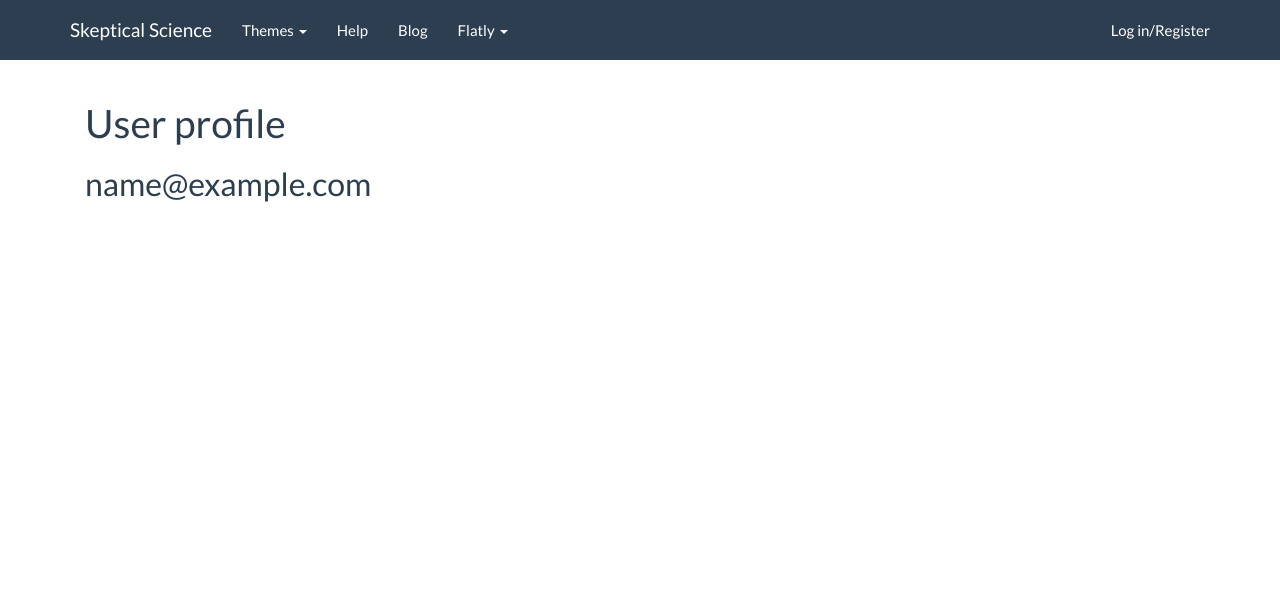
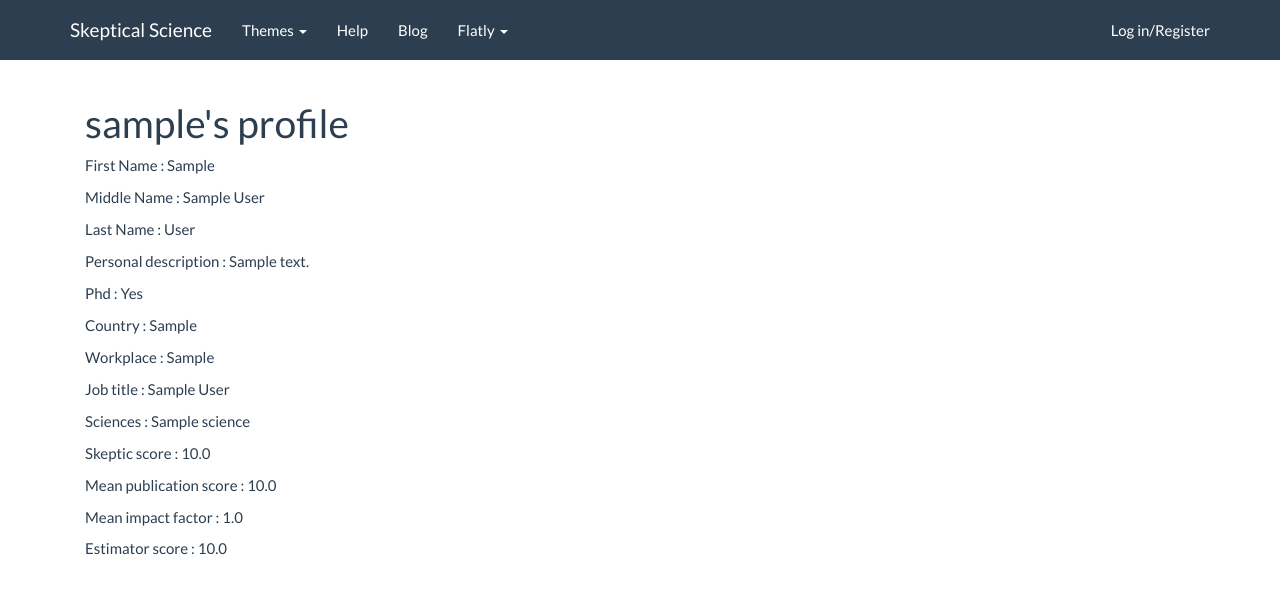
Before and after one commit to Astyan-42/skepticalscience, a Django app: page /accounts/user_profile/1 in a window 1280 px wide. Shown: the top 594 px of the page. Run offline with Django 3.2, Linux system fonts and the light colour scheme; tables that the repository leaves empty hold one stand-in row (values such as "Sample post"); some libraries are stand-ins or nearby versions.

Commit message:
finish the template with the template filter (template filter are life)

```diff
--- a/skepticalsciencewebsite/customuser/models.py
+++ b/skepticalsciencewebsite/customuser/models.py
@@ -46,7 +46,7 @@ class User(AbstractUser):
     phd = models.BooleanField(default=False, verbose_name=_("Own a PHD"))
     country = models.CharField(max_length=255, blank=True, verbose_name=_("Country"))
     workplace = models.CharField(max_length=255, blank=True, verbose_name=_("Workplace"))
-    description = models.CharField(max_length=1024, blank=True, verbose_name=_("Personnal description"))
+    description = models.CharField(max_length=1024, blank=True, verbose_name=_("Personal description"))
     job_title = models.CharField(max_length=255, blank=True, verbose_name=_("Job title"))
     sciences = models.ManyToManyField(Science, blank=True, symmetrical=False, verbose_name=_("Sciences"))
     # finding biais in publication : or number of valid biais foud and number of ivalid biais found ?
--- a/skepticalsciencewebsite/customuser/templates/customuser/detail_user.html
+++ b/skepticalsciencewebsite/customuser/templates/customuser/detail_user.html
@@ -4,11 +4,29 @@
 {% load bootstrap3 %}
 
 {% block content %}
-    <h1>{% trans "User profile" %}</h1>
-    <h2>{{ user_detail.email }}</h2>
-
+    <h1>{{ user_detail.username }}{% trans "'s profile" %}</h1>
+    <p>{% trans "First Name " %}: {{ user_detail.first_name|default:"Not filled yet" }} </p>
+    <p>{% trans "Middle Name " %}: {{ user_detail.middle_name|default:"Not filled yet" }} </p>
+    <p>{% trans "Last Name " %}: {{ user_detail.last_name|default:"Not filled yet" }} </p>
+    <p>{% trans "Personal description " %}: {{ user_detail.description|default:"Not filled yet" }} </p>
+    <p>{% trans "Phd " %}: {{ user_detail.phd|yesno:"Yes,No,Unknown" }} </p>
+    <p>{% trans "Country " %}: {{ user_detail.country|default:"Not filled yet" }} </p>
+    <p>{% trans "Workplace " %}: {{ user_detail.workplace|default:"Not filled yet" }} </p>
+    <p>{% trans "Job title " %}: {{ user_detail.job_title|default:"Not filled yet" }} </p>
+    <p>{% trans "Sciences " %}: {% for science in user_detail.sciences.all %}
+                                    {% if forloop.last %}
+                                        {{ science }}
+                                    {% else %}
+                                        {{ science }},
+                                    {% endif %}
+                                {% endfor %}</p>
+    <p>{% trans "Skeptic score " %}: {{ user_detail.skeptic_score }} </p>
+    <p>{% trans "Mean publication score " %}: {{ user_detail.mean_publication_score }} </p>
+    <p>{% trans "Mean impact factor " %}: {{ user_detail.mean_impact_factor }} </p>
+    <p>{% trans "Estimator score " %}: {{ user_detail.estimator_score }} </p>
 
     {% if user.id == user_detail.pk %}
+        <hr>
         <p>{% trans "Wrong informations " %}? <a href="{% url 'edit_profile' %}">{% trans "Edit your profile " %}</a>!</p>
         <p>{% trans "Unable to publish " %}? <a href="{% url 'auth_password_reset' %}">{% trans "Upgrade your account " %}</a>!</p>
     {% endif %}
--- a/skepticalsciencewebsite/customuser/views.py
+++ b/skepticalsciencewebsite/customuser/views.py
@@ -6,6 +6,7 @@ from customuser.forms import CustomUserUpdateForm
 from django.contrib.auth.decorators import login_required
 from django.utils.decorators import method_decorator
 from django.shortcuts import get_object_or_404
+from django.utils.translation import ugettext_lazy as _
 # Create your views here.
 
 
@@ -13,6 +14,9 @@ class UserDetailView(DetailView):
     context_object_name = "user_detail"
     model = User
     template_name = 'customuser/detail_user.html'
+    fields = ["first_name", "middle_name", "last_name", "phd", "country", "workplace", "description",
+              "job_title", "sciences", "skeptic_score", "mean_publication_score", "mean_impact_factor",
+              "estimator_score"]
 
 
 @method_decorator(login_required, name='dispatch')
@@ -20,7 +24,7 @@ class UserUpdateView(UpdateView):
     model = User
     form_class = CustomUserUpdateForm
     template_name = 'customuser/update_user.html'
-    success_url = reverse_lazy('view_profile')
+    success_url = reverse_lazy('edit_profile')
 
-    def get_object(self):
+    def get_object(self, queryset=None):
         return get_object_or_404(User, pk=self.request.session['_auth_user_id'])
```
